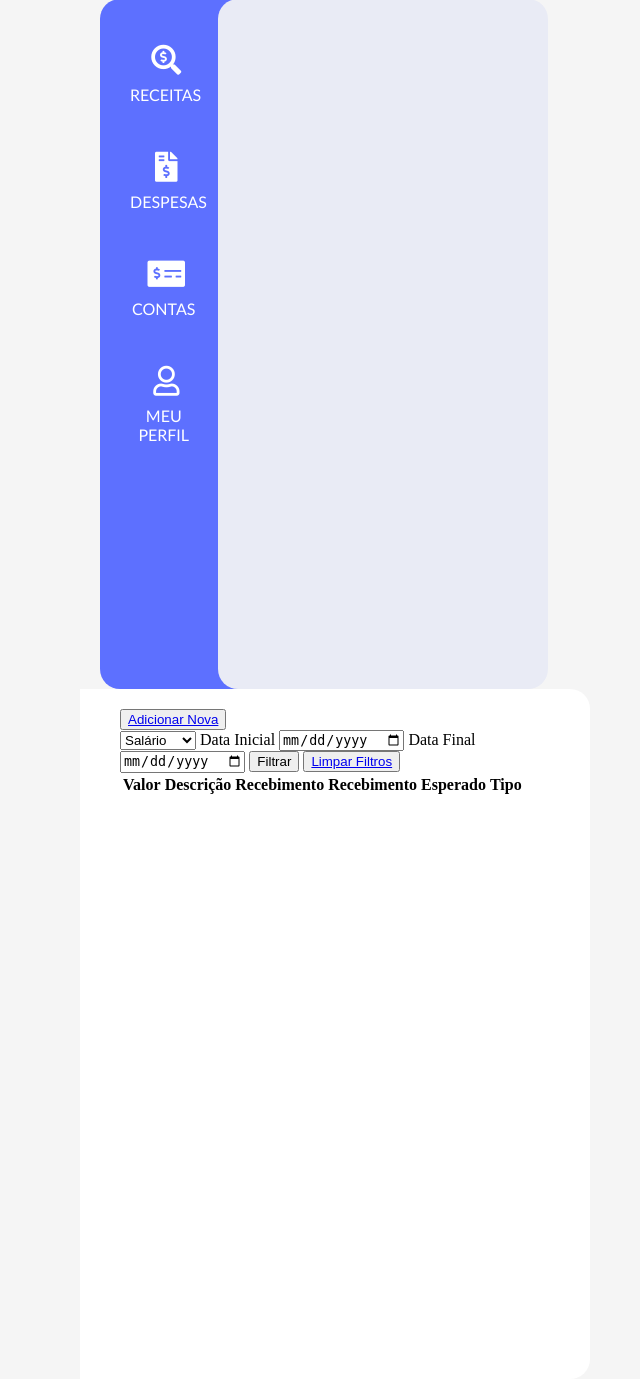
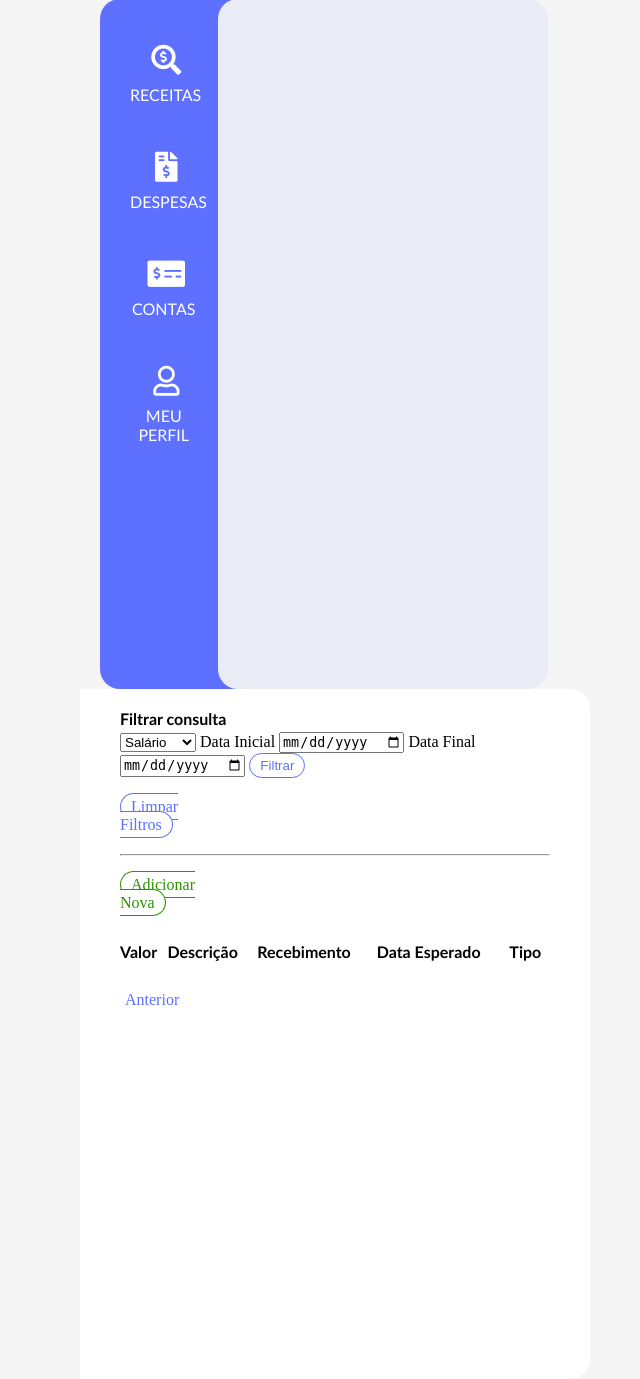
Before and after one commit to LincolnMoro/DesafioPubFuture, a PHP site: page / in a window 1280 px wide. Shown: the part 51-1430 px from the top of the page, without its empty margins (92-732 px from the left). Run offline with PHP 8.4, Linux system fonts and the light colour scheme; tables that the repository leaves empty or names only in its code hold one stand-in row (values such as "Sample post"); lists and menus that the app fills with data are empty.

Commit message:
Implementada página de receitas

```diff
--- a/application/classes/controllers/ReceitaController.php
+++ b/application/classes/controllers/ReceitaController.php
@@ -9,9 +9,11 @@
         $receita = new Receita;
         $receitas = $receita->listAll();
         $tiposReceita = $receita->tiposReceita();
+        $pages = $receita->getNumPages();
 
         $_REQUEST['receitas'] = $receitas;
         $_REQUEST['tiposReceita'] = $tiposReceita;
+        $_REQUEST['pages'] = $pages;
 
         if(isset($_GET['id']) || isset($_GET['add'])) {
             $this->editar();
@@ -22,6 +24,7 @@
         }
 
         else {
+            if(empty($_GET['add']) && empty($_GET['id']))
             require_once __DIR__ . '/../view/templates/display_receita.php';
         }
     }
--- a/application/classes/model/Receita.php
+++ b/application/classes/model/Receita.php
@@ -3,6 +3,7 @@
 namespace app\application\classes\model;
 
 use app\application\config\Connection;
+use app\application\utils\Paginator;
 
 class Receita {
     private string $descricao;
@@ -14,6 +15,12 @@
     private string $dataDe;
     private string $dataAte;
     private string $tipoFiltro;
+    private $numRows;
+    private int $numPages;
+
+    public function getNumPages() {
+        return $this->numPages;
+    }
 
     //Define os valores padrão para tipos de receitas
     public function setReceitas() {
@@ -34,13 +41,17 @@
     //Lista todas as receitas para exibição na página
     public function listAll() {
         $db = new Connection;
+        $pager = new Paginator;
+        $offset = $pager->offset();
         $this->dataDe = $_GET['de'] ?? "0000-00-00";
         $this->dataAte = $_GET['ate'] ?? "9999-12-31";
         $this->tipoFiltro = $_GET['tipo'] ?? "tipoReceita";
-        $query = "SELECT * FROM receitas WHERE dataRecebimento BETWEEN '{$this->dataDe}' AND ('{$this->dataAte}') OR tipoReceita='{$this->tipoFiltro}'";
+        $query = "SELECT * FROM receitas WHERE dataRecebimento BETWEEN '{$this->dataDe}' AND ('{$this->dataAte}') OR tipoReceita='{$this->tipoFiltro}' LIMIT {$offset}, 10";
         $executeQuery = mysqli_query($db->connect(), $query);
 
         if($executeQuery) {
+            $this->numRows = mysqli_num_rows($executeQuery);
+            $this->numPages = $pager->totalPages($this->numRows);
             return $executeQuery;
         }
         else {
--- a/application/classes/view/templates/display_receita.php
+++ b/application/classes/view/templates/display_receita.php
@@ -1,10 +1,11 @@
 <?php
 $receitas = $_REQUEST['receitas'];
 $tiposReceita = $_REQUEST['tiposReceita'];
+$pages = $_REQUEST['pages'];
 ?>
 
 <div class="view-nav">
-    <button formaction=""><a href="index.php?add=receita">Adicionar Nova</a></button>
+    <p class="title">Filtrar consulta</p>
     <form action="" method="get">
         <select>
             <?php
@@ -17,9 +18,11 @@
         <input type="date" name="de" id="dataRecebimento" value="<?php if(isset($_GET['de'])){ echo $_GET['de']; }?>">
         <label for="dataFinal">Data Final</label>
         <input type="date" name="ate" id="dataRecebimento" value="<?php if(isset($_GET['ate'])){ echo $_GET['ate']; }?>">
-        <input class="button" type="submit" name="submit" value="Filtrar">
-        <button formaction=""><a href="index.php">Limpar Filtros</a></button>
+        <input class="button button-blue" type="submit" name="submit" value="Filtrar">
+        <div class="button-main"><a class="button-blue button" href="index.php">Limpar Filtros</a></div>
     </form>
+    <hr>
+    <div class="button-main"><a class="button button-main button-green" href="index.php?add=receita">Adicionar Nova</a></div>
 </div>
 <div class="">
     <table>
@@ -27,7 +30,7 @@
             <th>Valor</th>
             <th>Descrição</th>
             <th>Recebimento</th>
-            <th>Recebimento Esperado</th>
+            <th>Data Esperado</th>
             <th>Tipo</th>
         </tr>
         <?php foreach ($receitas as $receita): ?>
@@ -37,9 +40,32 @@
                 <td><?php echo $receita['dataRecebimento'] ?></td>
                 <td><?php echo $receita['dataRecebimentoEsperado'] ?></td>
                 <td><?php echo $receita['tipoReceita'] ?></td>
-                <td><a href="index.php?id=<?php echo $receita['id']; ?>">Editar</a></td>
-                <td><a href="index.php?delete=<?php echo $receita['id']; ?>">Excluir</a></td>
+                <td><a class="button-blue button" href="index.php?id=<?php echo $receita['id']; ?>">Editar</a></td>
+                <td><a class="button-red button" href="index.php?delete=<?php echo $receita['id']; ?>">Excluir</a></td>
             </tr>
         <?php endforeach; ?>
     </table>
 </div>
+
+<div class="paginator">
+    <?php
+        if(empty($_GET['pagina'])) {
+            echo "<a class='pager' href='index.php?pagina=1'>Anterior</a>";
+        }
+        if(isset($_GET['pagina'])) {
+            $page = $_GET['pagina'] <= 1 ? 1 : $_GET['pagina'] - 1;
+            echo "<a class='pager' href='index.php?pagina={$page}'>Anterior</a>";
+        }
+    ?>
+    <ul>
+        <?php for($i = 1; $i <= $pages; $i++) {
+            echo "<li class='pager-li'><a class='pager' href='index.php?pagina={$i}'>{$i}</a></li>";
+        } ?>
+    </ul>
+    <?php
+        if(isset($_GET['pagina']) && ($_GET['pagina'] < $pages)) {
+            $page = $_GET['pagina'] + 1;
+            echo "<a class='pager' href='index.php?pagina={$page}'>Próxima</a> ";
+        }
+    ?>
+</div>
--- /dev/null
+++ b/application/utils/Paginator.php
@@ -0,0 +1,27 @@
+<?php
+
+namespace app\application\utils;
+
+class Paginator
+{
+    private int $currentPage;
+    private int $totalPages;
+    private int $offset;
+
+    public function totalPages($numRows) {
+        $this->totalPages = ceil($numRows / 10);
+        return $this->totalPages;
+    }
+
+    public function offset() {
+        if(isset($_GET['pagina'])) {
+            $page = $_GET['pagina'];
+            $this->currentPage = intval($page);
+            $this->offset = ($this->currentPage - 1) * 10;
+            return $this->offset;
+        }
+        else {
+            return 0;
+        }
+    }
+}
--- a/public_html/assets/css/style.css
+++ b/public_html/assets/css/style.css
@@ -68,3 +68,95 @@
     margin-left: -20px;
     border-radius: 0 20px 20px 0;
 }
+
+table {
+    width: 100%;
+    text-align: left;
+    border-collapse: collapse;
+    font-family: Calibri;
+}
+
+th {
+    padding: 10px 0;
+}
+
+td {
+    padding: 10px 0;
+    border-bottom: 1px solid #e9e9e9;
+}
+
+a {
+    text-decoration: none;
+    color: #5d70ff;
+}
+
+.button {
+    padding: 4px 10px;
+    border-radius: 30px;
+    text-decoration: none;
+}
+
+td a:hover, .button:hover {
+    background-color: #5d70ff;
+    color: #fff;
+}
+
+td:nth-child(6), td:nth-child(7) {
+    text-align: center;
+}
+
+.button-main {
+    width: 20%;
+    margin: 20px 0;
+}
+
+.button-green {
+    background-color: #fff;
+    border: 1px solid #2b9500;
+    color: #2b9500;
+}
+.button-green:hover {
+    background-color: #2b9500;
+    color: #fff;
+}
+
+.button-blue {
+    background-color: #fff;
+    border: 1px solid #5d70ff;
+    color: #5d70ff;
+}
+.button-blue:hover {
+    background-color: #5d70ff;
+    color: #fff;
+}
+
+.button-red {
+    background-color: #fff;
+    border: 1px solid #8b0000;
+    color: #8b0000;
+}
+
+.button-red:hover {
+    background-color: #8b0000;
+    color: #fff;
+}
+
+.title {
+    font-size: 16px;
+    font-weight: 600;
+    margin-bottom: 4px;
+}
+
+.paginator {
+    clear: both;
+    margin: 20px 0;
+}
+
+.pager {
+    float: left;
+    padding: 0 5px;
+}
+
+.pager-li {
+    list-style: none;
+}
```
